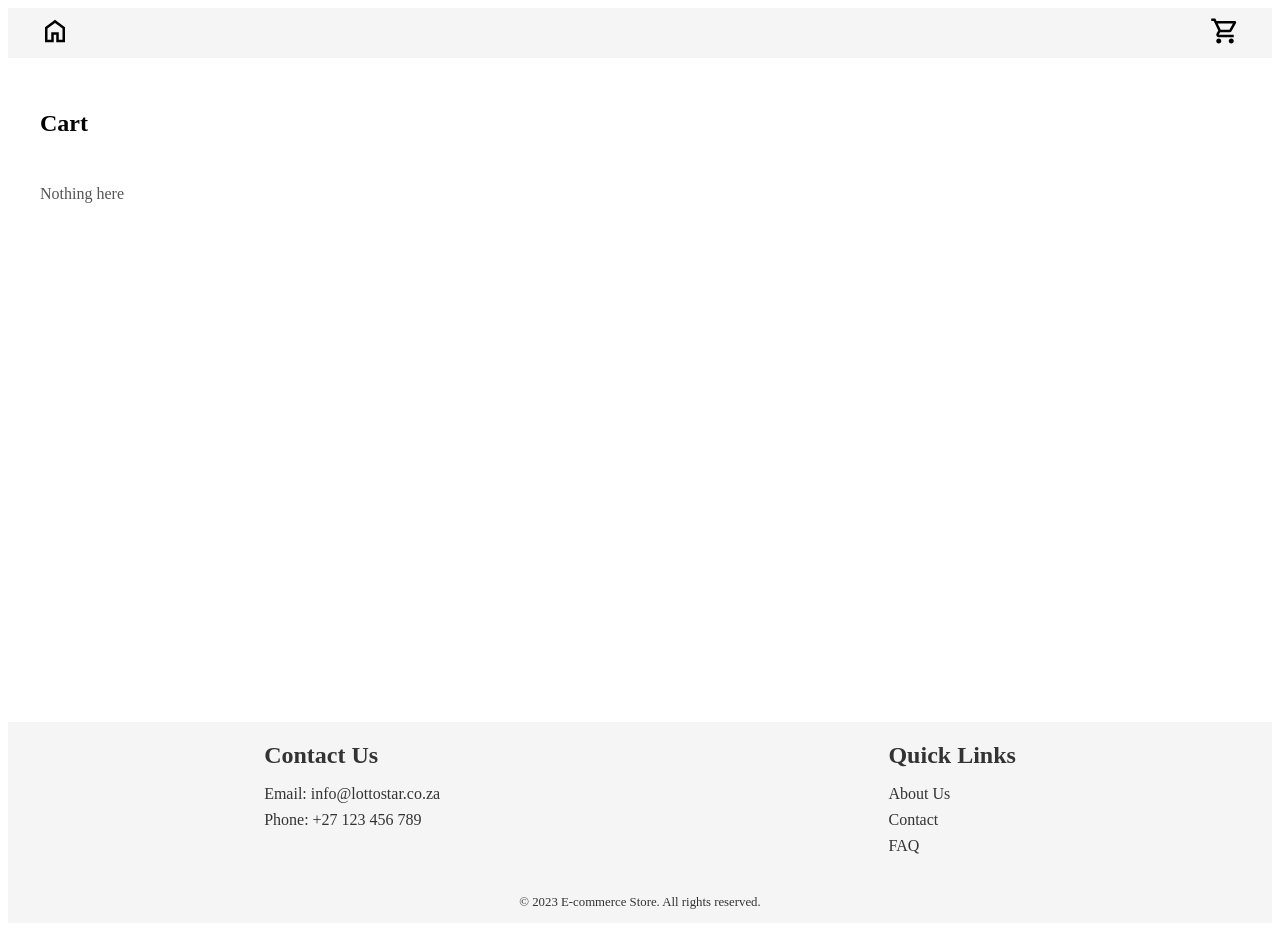
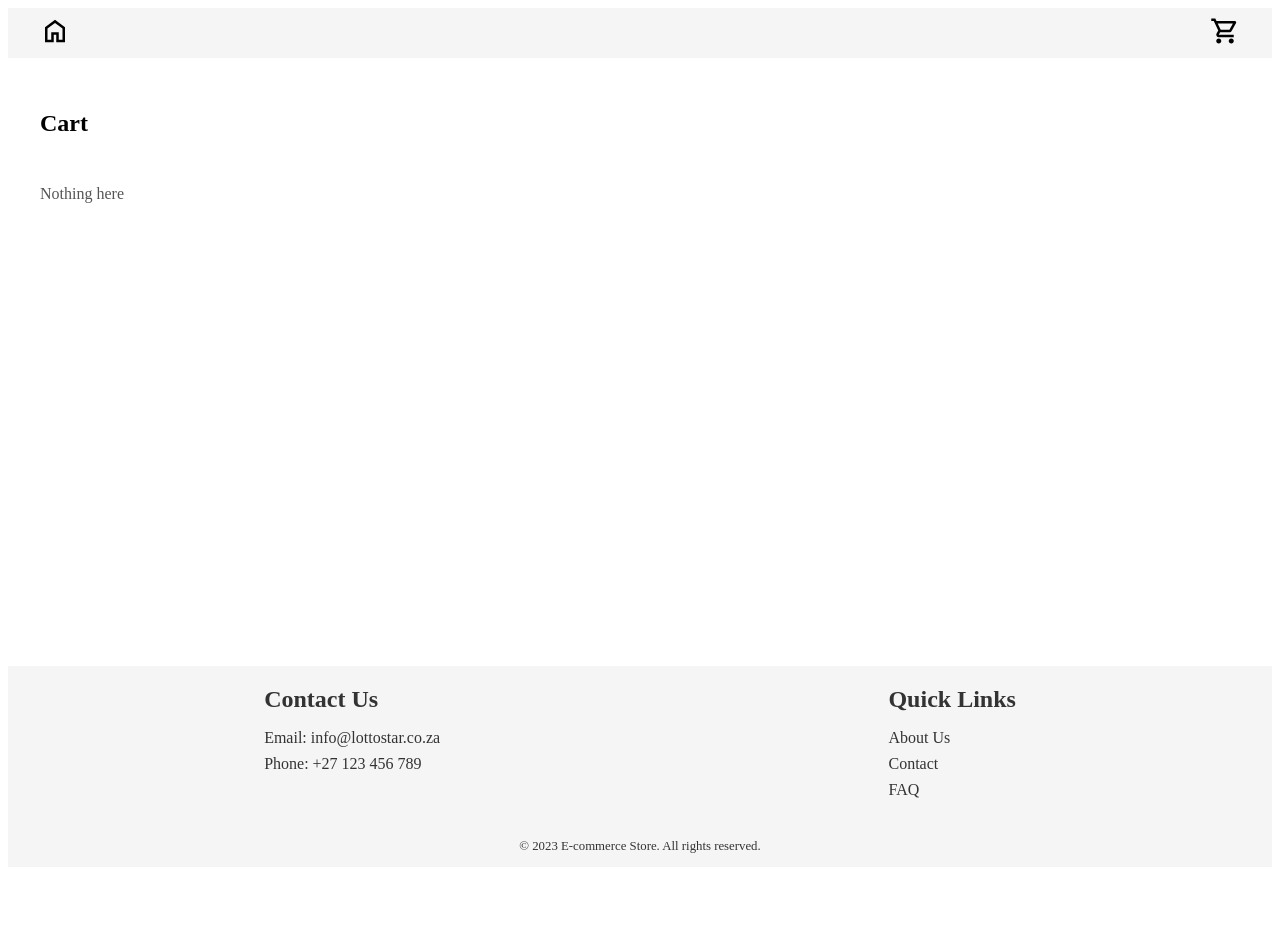
Before and after one commit to lindo-007/ecommerse, a Next.js app: page /cart in a window 1280 px wide. After the commit the page ends 875 px from the top, so only its background shows below. Built offline with nearby package versions, Linux system fonts and the light colour scheme.

Commit message:
added fixed height for main content

```diff
--- a/components/AddToCart.tsx
+++ b/components/AddToCart.tsx
@@ -11,8 +11,7 @@ type AddToCartProps = {
 
 export default function AddToCart({ product }: AddToCartProps) {
   const dispatch: Dispatch = useDispatch();
-
-  const { items } = useSelector((state: CartState) => state);
+  const items = useSelector((state: CartState) => state.items);
 
   function isInCart() {
     const cartItems = items.filter((item) => item.id === product.id);
--- a/components/layout.tsx
+++ b/components/layout.tsx
@@ -14,12 +14,11 @@ function Layout({ children }) {
 
 const MainContainer = styled.main`
   margin: 2rem;
-  min-height: 75vh;
+  min-height: 68vh;
 
 `;
 
 const LayoutContainer = styled.section`
-  min-height: 98.7vh;
   display: flex;
   flex-direction: column;
   align-items: space-between;
```
Also changed, not shown: pages/product/[id].tsx (+5 -5 lines).
